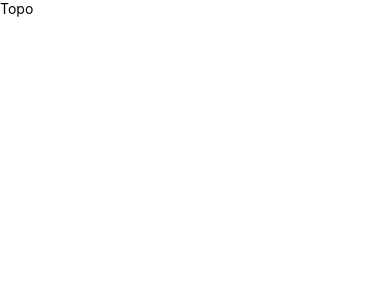
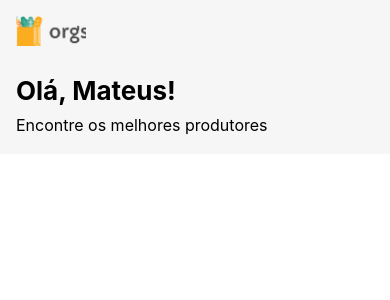
Before and after one commit to Caracolys/MobileReactOrgsExpo, a React Native app: screen / in a window 390 px wide. Shown: the top 300 px of the page. Built offline with nearby package versions, Linux system fonts and the light colour scheme.

Commit message:
feat: add logo image and implement Top and Home UI screens

```diff
--- /dev/null
+++ b/declaration.d.ts
@@ -0,0 +1,6 @@
+// raiz do projeto
+
+declare module '*.png' {
+    const content: any;
+    export default content;
+}
--- a/src/screens/components/Top.tsx
+++ b/src/screens/components/Top.tsx
@@ -1,6 +1,33 @@
 import React from "react";
-import { Text } from "react-native";
+import { Image, StyleSheet, Text, View } from "react-native";
+
+import logo from "../../assets/logo.png";
 
 export default function Top() {
-    return <Text>Topo</Text>
+    return <View style={styles.top}>
+        <Image source={logo}  style={styles.image}/>
+        <Text style={styles.welcome}>Olá, Mateus!</Text>
+        <Text style={styles.caption}>Encontre os melhores produtores</Text>
+    </View>
 }
+
+const styles = StyleSheet.create({
+    top: {
+        backgroundColor: '#F6F6F6',
+        padding: 16,
+    },
+    image: {
+        width: 70,
+        height: 30,
+    },
+    welcome: {
+        marginTop: 24,
+        fontSize: 26,
+        lineHeight: 42,
+        fontWeight: 'bold',
+    },
+    caption: {
+        fontSize: 16,
+        lineHeight: 26,
+    },
+})
```
